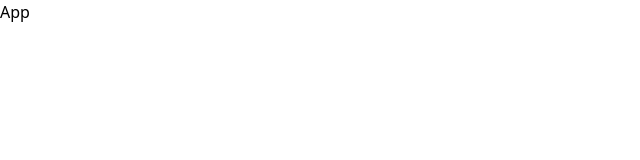
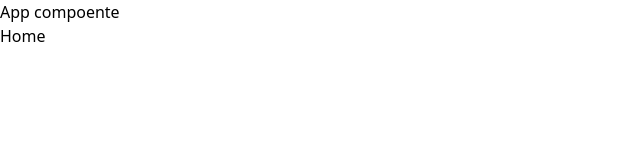
Before and after one commit to mesuhailpm/shareme, a React (Create React App) app in the folder client/: page / in a window 1280 px wide. Shown: the top 160 px of the page, without its empty margins (0-640 px from the left). Built offline with nearby package versions, Linux system fonts and the light colour scheme.

Commit message:
commiting

```diff
--- a/client/src/App.js
+++ b/client/src/App.js
@@ -1,8 +1,18 @@
 import React from 'react'
+import { Route, Routes, useNavigate} from 'react-router-dom'
+import Login from './components/Login'
+import Home from './components/Home'
 
 const App = () => {
     return (
-        <div>App</div>
+        <>
+            <div className="App">App compoente</div>
+            <Routes>
+
+                <Route path='/login' element={<Login />}>Login</Route>
+                <Route path='/' element={<Home/>}>Home</Route>
+            </Routes>
+        </>
         )
     }
 
--- /dev/null
+++ b/client/src/components/Home.js
@@ -0,0 +1,9 @@
+import React from 'react'
+
+const Home = () => {
+  return (
+    <div>Home</div>
+  )
+}
+
+export default Home
--- /dev/null
+++ b/client/src/components/Login.js
@@ -0,0 +1,9 @@
+import React from 'react'
+
+const Login = () => {
+  return (
+    <div>Login</div>
+  )
+}
+
+export default Login
--- a/client/src/index.js
+++ b/client/src/index.js
@@ -1,5 +1,10 @@
 import ReactDOM from 'react-dom';
 import App from './App';
 import './index.css'
+import { BrowserRouter } from 'react-router-dom';
 
-ReactDOM.render(<App />, document.getElementById('root'));
+ReactDOM.render(
+<BrowserRouter>
+    <App />
+</BrowserRouter>
+, document.getElementById('root'));
```
Also changed, not shown: client/package.json (+8 -0 lines), 1 other file (tests, documents, lock files or other folders).
